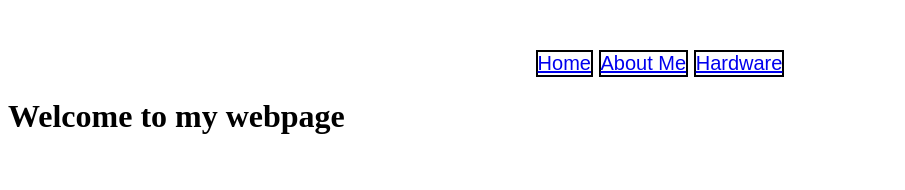
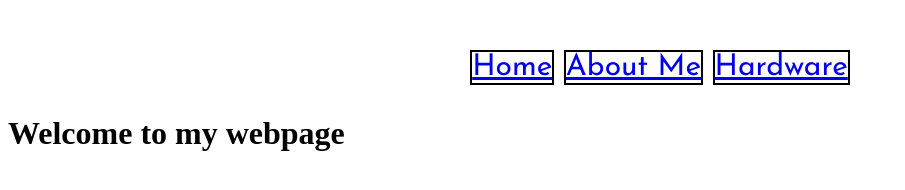
Before and after one commit to klee4017/CS-Portfolio, a plain HTML site: page index.html in a window 1280 px wide. Shown: the whole page, without its empty margins (0-905 px from the left). Drawn offline with Linux system fonts and the light colour scheme.

Commit message:
formatting change, deleted html

```diff
--- a/homepagecss.css
+++ b/homepagecss.css
@@ -1 +1,3 @@
 #welcome{margin:auto;
+
+}
--- a/index.html
+++ b/index.html
@@ -1,7 +1,8 @@
 <!DOCTYPE html>
 <html>
     <head>
-        <link rel="stylesheet" href="navbar.css" type="text/css" /
+        <link href='https://fonts.googleapis.com/css?family=Josefin+Sans' rel='stylesheet' type='text/css'>
+        <link rel="stylesheet" href="navbar.css" type="text/css" />
         <link rel="stylesheet" href="homepagecss.css" type="text/css" />
         <title> </title>
     </head>
--- a/mainstyle.css
+++ b/mainstyle.css
@@ -11,4 +11,4 @@ body{
 #sirius{width:250px}
 #short{width:275px}
 #emoji{width:250px;}
-#bacon{width:200;
+#bacon{width:200;}
--- a/navbar.css
+++ b/navbar.css
@@ -2,7 +2,7 @@
     text-align:center;
      font-family: 'Josefin Sans', sans-serif;
     margin-top: 50px;
-    font-size: 20px;
+    font-size:30px;
 }
 
 #navbar li{
```
Also changed, not shown: Hardware.html (+1 -0 lines).
